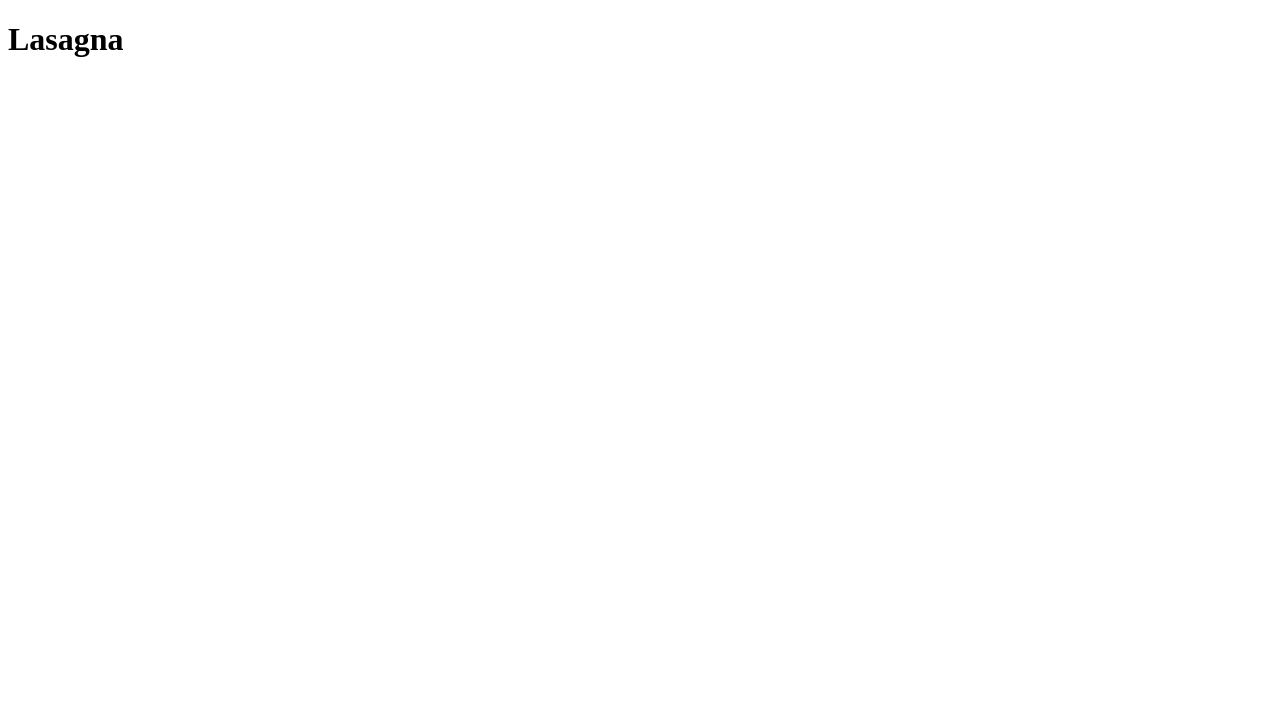
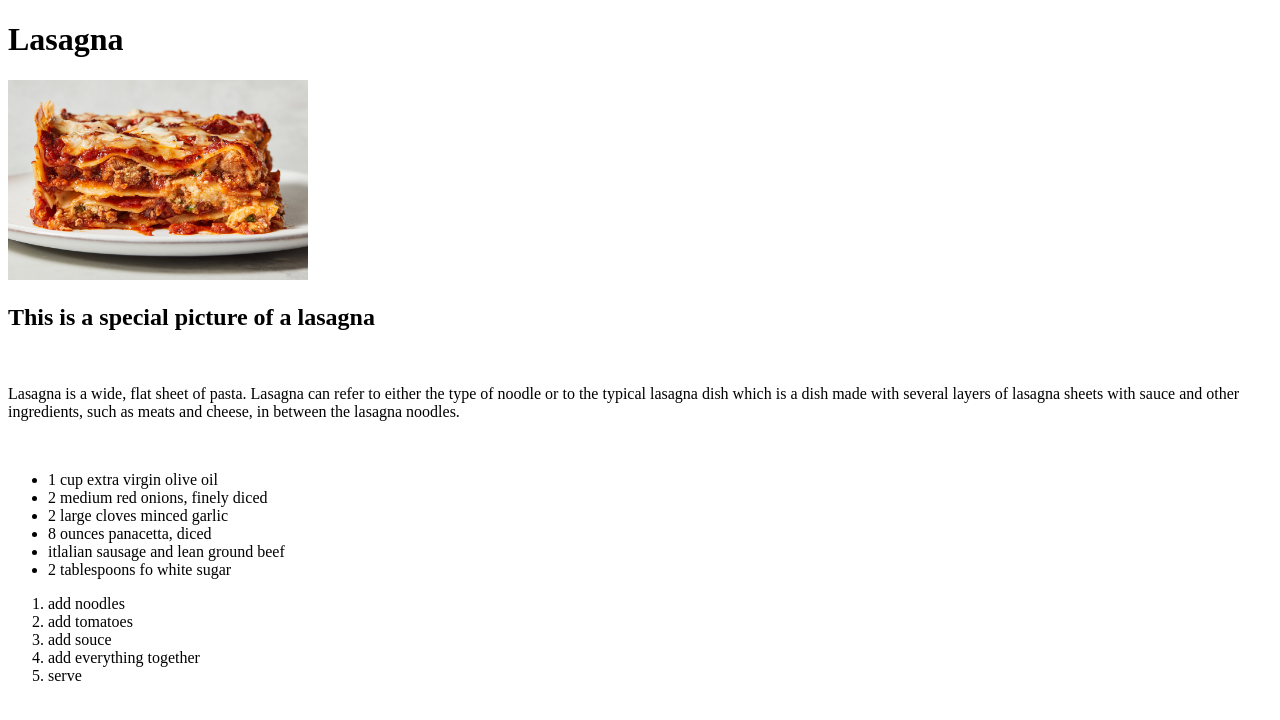
Before and after one commit to LukasCode43/odin-recipes, a plain HTML site: page recipes/lasagna.html in a window 1280 px wide. Drawn offline with Linux system fonts and the light colour scheme.

Commit message:
add discription, ingridients and steps to lasagna

```diff
--- a/recipes/lasagna.html
+++ b/recipes/lasagna.html
@@ -9,5 +9,31 @@
     <h1>
         Lasagna
     </h1>
+    <img src="/img/lasagna.jpg" alt="lasagna" width="300px">
+    <h2>This is a special picture of a lasagna</h2>
+    <br>
+    <p>Lasagna is a wide, flat sheet of pasta. Lasagna can refer
+        to either the type of noodle or to the typical lasagna dish
+         which is a dish made with several layers of lasagna sheets
+          with sauce and
+         other ingredients, such as meats and cheese,
+         in between the lasagna noodles.</p>
+    <br>
+    <ul>
+        <li>1 cup extra virgin olive oil</li>
+        <li>2 medium red onions, finely diced</li>
+        <li>2 large cloves minced garlic</li>
+        <li>8 ounces panacetta, diced</li>
+        <li>itlalian sausage and lean ground beef</li>
+        <li>2 tablespoons fo white sugar</li>
+    </ul>
+    <ol>
+        <li>add noodles</li>
+        <li>add tomatoes</li>
+        <li>add souce</li>
+        <li>add everything together</li>
+        <li>serve</li>
+
+    </ol>
 </body>
 </html>
```
Also changed, not shown: img/lasagna.jpg (added).
